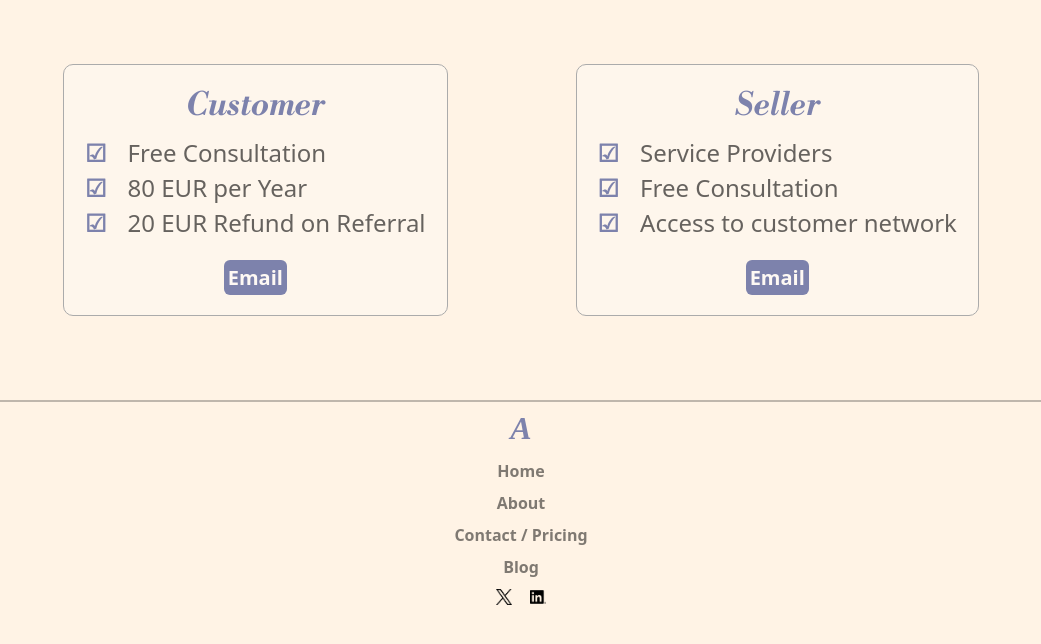
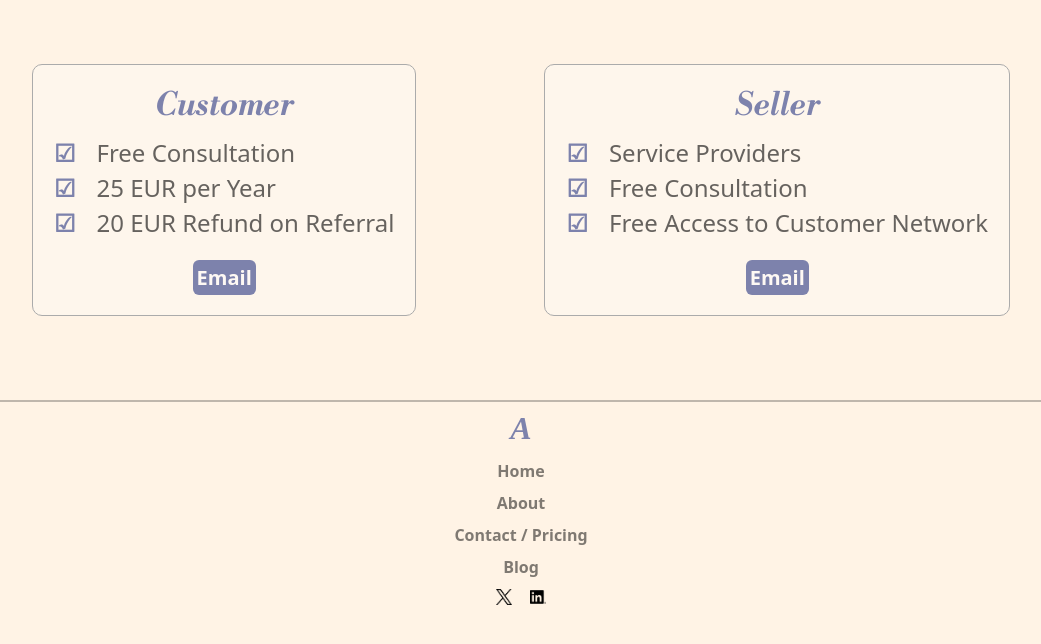
Before and after one commit to avanloo01/Alpine-Cost-Consultancy, an Angular app: page /contact in a window 1280 px wide. Shown: the top 644 px of the page, without its empty margins (119-1160 px from the left). Built offline with nearby package versions, Linux system fonts and the light colour scheme.

Commit message:
Pricing update

```diff
--- a/src/app/Components/contact/contact.component.ts
+++ b/src/app/Components/contact/contact.component.ts
@@ -9,11 +9,11 @@ export class ContactComponent {
   items = [
     {
       title: 'Customer',
-      features: ['Free Consultation', '80 EUR per Year', '20 EUR Refund on Referral'],
+      features: ['Free Consultation', '25 EUR per Year', '20 EUR Refund on Referral'],
     },
     {
       title: 'Seller',
-      features: ['Service Providers', 'Free Consultation', 'Access to customer network'],
+      features: ['Service Providers', 'Free Consultation', 'Free Access to Customer Network'],
     },
   ];
 }
```
